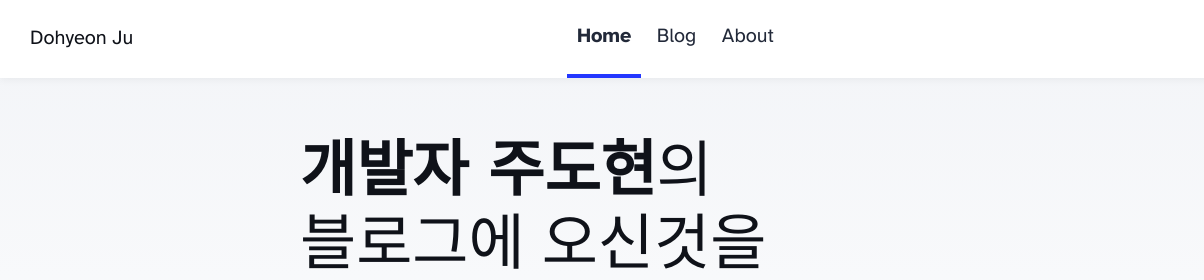
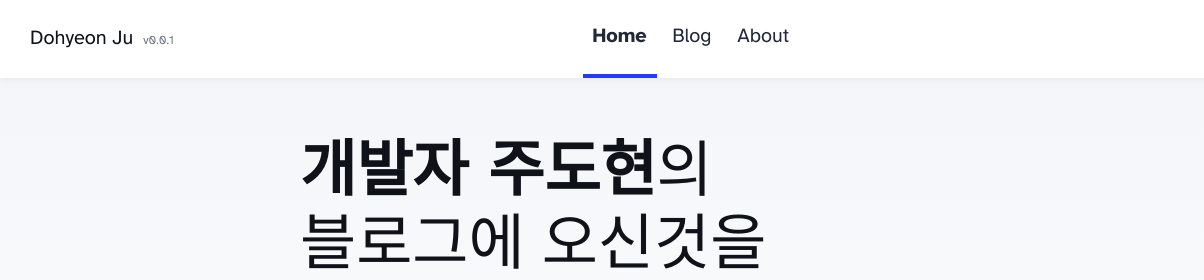
Before and after one commit to dohyeon2/dohyeon.kr, an Astro site: page / in a window 1280 px wide. Shown: the top 280 px of the page, 0-1204 px from the left. Built offline with nearby package versions, Linux system fonts and the light colour scheme; Astro itself is replaced by a stand-in of ours.

Commit message:
feat: Display release version in header component

```diff
--- a/src/components/Header.astro
+++ b/src/components/Header.astro
@@ -5,7 +5,11 @@ import HeaderLink from "./HeaderLink.astro";
 
 <header>
     <nav>
-        <h2><a href="/">{SITE_TITLE}</a></h2>
+        <h2>
+            <a href="/">{SITE_TITLE}</a><small class="text-xs text-gray-500"
+                >v{import.meta.env.RELEASE_VERSION ?? "0.0.1"}</small
+            >
+        </h2>
         <div class="internal-links">
             <HeaderLink href="/">Home</HeaderLink>
             <HeaderLink href="/blog">Blog</HeaderLink>
```
